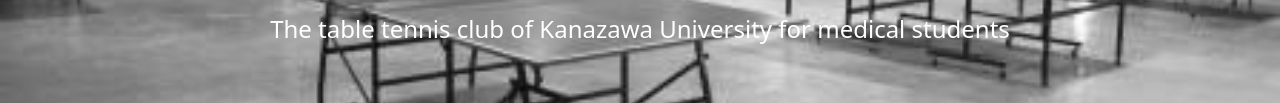
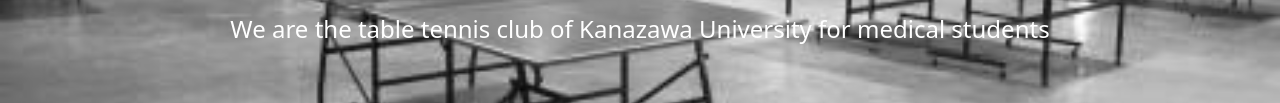
Before and after one commit to yaspify/kuttc_hp, a plain HTML site: page index.html in a window 1280 px wide. Shown: the part 477-580 px from the top of the page. Drawn offline with nearby package versions, Linux system fonts and the light colour scheme.

Commit message:
Update club description in index.html

```diff
--- a/index.html
+++ b/index.html
@@ -64,7 +64,7 @@
             <div class="container mx-auto flex items-center justify-center h-full">
                 <div class="text-center">
                     <h1 class="text-white text-4xl md:text-6xl font-bold mb-4">金沢大学医学部卓球部</h1>
-                    <p class="text-white text-lg md:text-2xl">The table tennis club of Kanazawa University for medical
+                    <p class="text-white text-lg md:text-2xl">We are the table tennis club of Kanazawa University for medical
                         students</p>
                 </div>
             </div>
```
